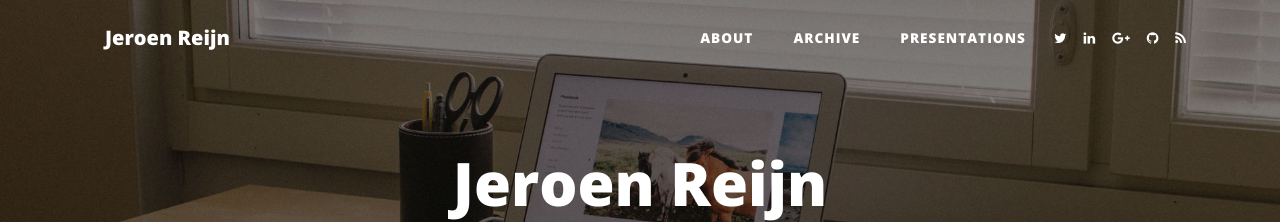
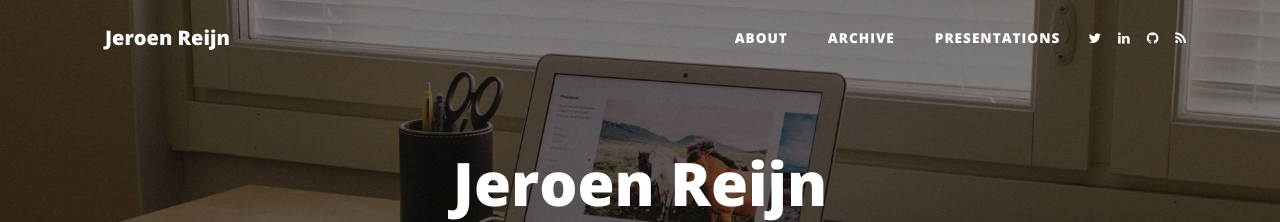
Before and after one commit to jreijn/jreijn.github.com, a Jekyll site: the page built from index.html, in a window 1280 px wide. Shown: the top 222 px of the page. Built offline with Jekyll 4.4.1, drawn with Linux system fonts in a browser that asks for light colours; the list of posts is cut into pages by our own code.

Commit message:
Remove GooglePlus

```diff
--- a/_includes/nav.html
+++ b/_includes/nav.html
@@ -24,9 +24,6 @@
                   <a class="nav-link nav-social" href="https://www.linkedin.com/in/jeroenreijn/" title="Jeroen Reijn on LinkedIn" target="_blank" rel="noopener" onclick="javascript:pageTracker._trackPageview('linkedin');"><i class="fa fa-linkedin"></i></a>
                 </li>
                 <li class="nav-item">
-                  <a class="nav-link nav-social" href="https://plus.google.com/+JeroenReijn" title="Jeroen Reijn on Google+" target="_blank" rel="noopener" onclick="javascript:pageTracker._trackPageview('googleplus');"><i class="fa fa-google-plus"></i></a>
-                </li>
-                <li class="nav-item">
                   <a class="nav-link nav-social" href="https://github.com/jreijn" title="Jeroen Reijn on Github" target="_blank" rel="noopener" onclick="javascript:pageTracker._trackPageview('github');"><i class="fa fa-github"></i></a>
                 </li>
                 <li class="nav-item">
--- a/_includes/sharing.html
+++ b/_includes/sharing.html
@@ -4,7 +4,6 @@
 		<div class="col-lg-10 col-md-10 mx-auto">
       <a role="button" class="btn btn-sm btn-twitter" href="https://twitter.com/intent/tweet?text={{ page.title | uri_escape }}&amp;url={{ site.url }}{{ page.url }}&amp;via={{site.username}}" onclick="window.open(this.href, 'twitter-share', 'width=550,height=235');return false;"><i class="fa fa-twitter"></i> Tweet</a>
       <a role="button" class="btn btn-sm btn-facebook" href="https://www.facebook.com/sharer/sharer.php?u={{ site.url }}{{ page.url }}" onclick="window.open(this.href, 'facebook-share','width=580,height=296');return false;"><i class="fa fa-facebook"></i> Post</a>
-      <a role="button" class="btn btn-sm btn-google" href="https://plus.google.com/share?url={{ site.url }}{{ page.url }}" onclick="window.open(this.href, 'facebook-share','width=580,height=296');return false;"><i class="fa fa-google-plus"></i> Share</a>
       <a role="button" class="btn btn-sm btn-linkedin" href="https://www.linkedin.com/shareArticle?mini=true&amp;url={{ site.url }}{{ page.url }}" onclick="window.open(this.href, 'facebook-share','width=580,height=296');return false;"><i class="fa fa-linkedin"></i> Update</a>
 			<a role="button" class="btn btn-sm btn-hacker-news" href="https://news.ycombinator.com/submitlink?u={{ site.url }}{{ page.url }}&amp;t={{ page.title | uri_escape }}" onclick="window.open(this.href, 'hacker-news-share','width=580,height=296');return false;"><i class="fa fa-hacker-news"></i> Submit</a>
       <a role="button" class="btn btn-sm btn-email" href="mailto:?subject={{ page.title | uri_escape }}&amp;body={{ site.url }}{{ page.url }}"><i class="fa fa-envelope"></i> Email</a>
```
